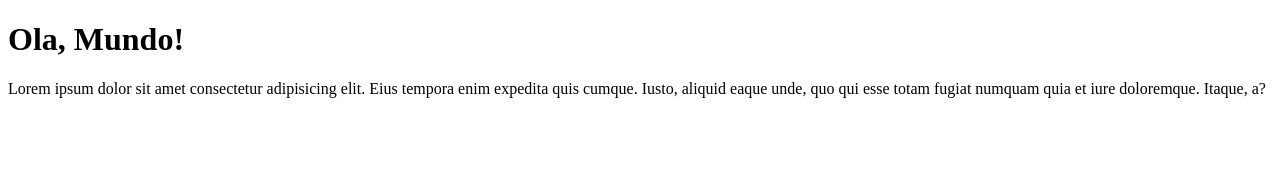
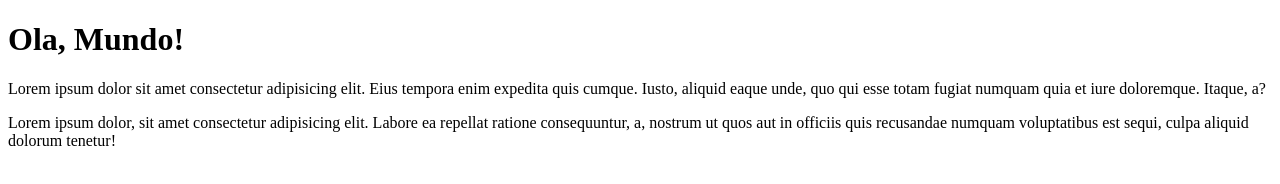
Before and after one commit to Alex-PPP/Ola--Mundo, a plain HTML site: page site-exemplo/index.html in a window 1280 px wide. Drawn offline with Linux system fonts and the light colour scheme.

Commit message:
adicionei um paragrafo

```diff
--- a/site-exemplo/index.html
+++ b/site-exemplo/index.html
@@ -8,6 +8,6 @@
 <body>
     <h1>Ola, Mundo!</h1>
     <p>Lorem ipsum dolor sit amet consectetur adipisicing elit. Eius tempora enim expedita quis cumque. Iusto, aliquid eaque unde, quo qui esse totam fugiat numquam quia et iure doloremque. Itaque, a?</p>
-
+    <p>Lorem ipsum dolor, sit amet consectetur adipisicing elit. Labore ea repellat ratione consequuntur, a, nostrum ut quos aut in officiis quis recusandae numquam voluptatibus est sequi, culpa aliquid dolorum tenetur!</p>
 </body>
 </html>
```
